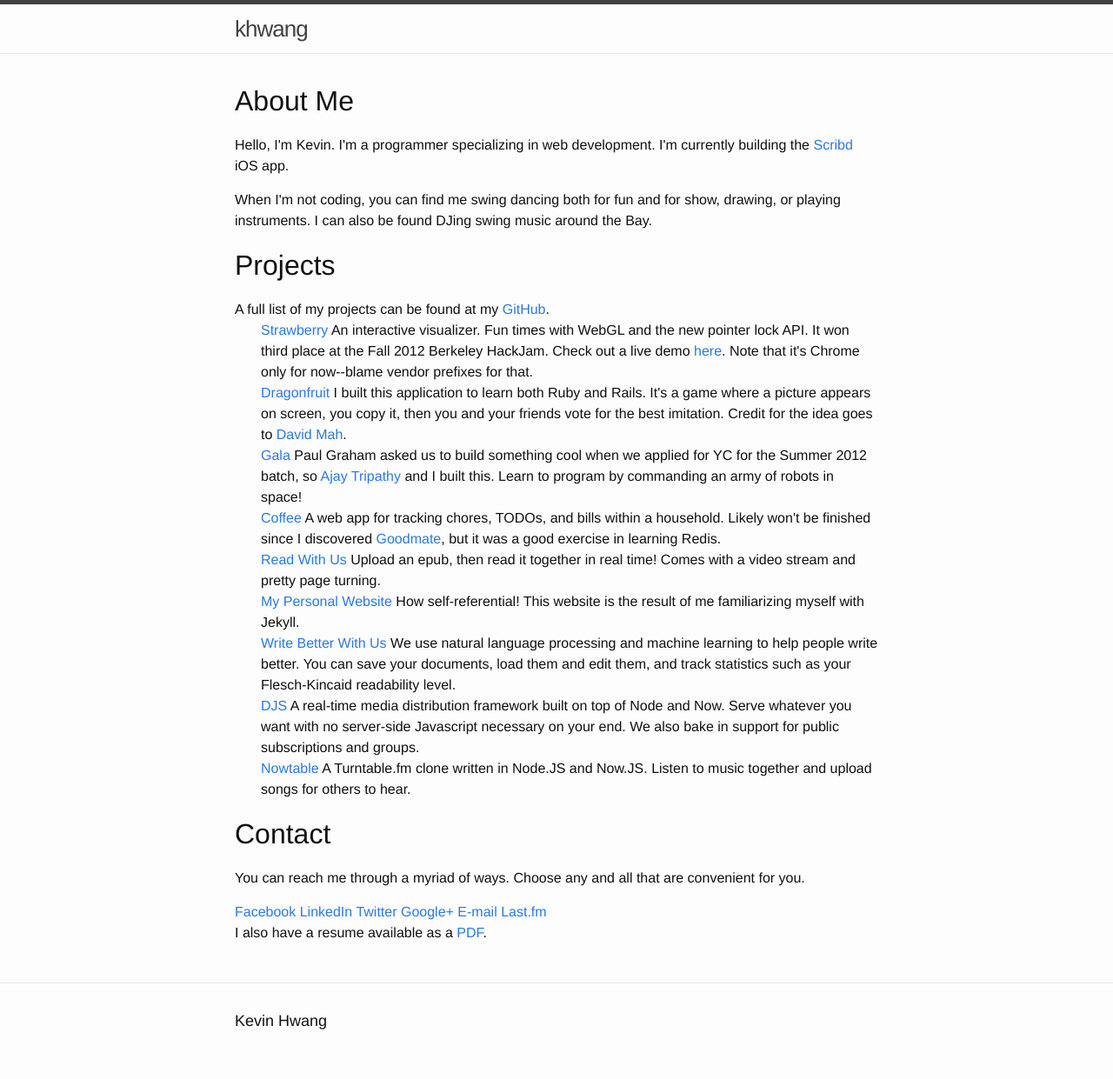
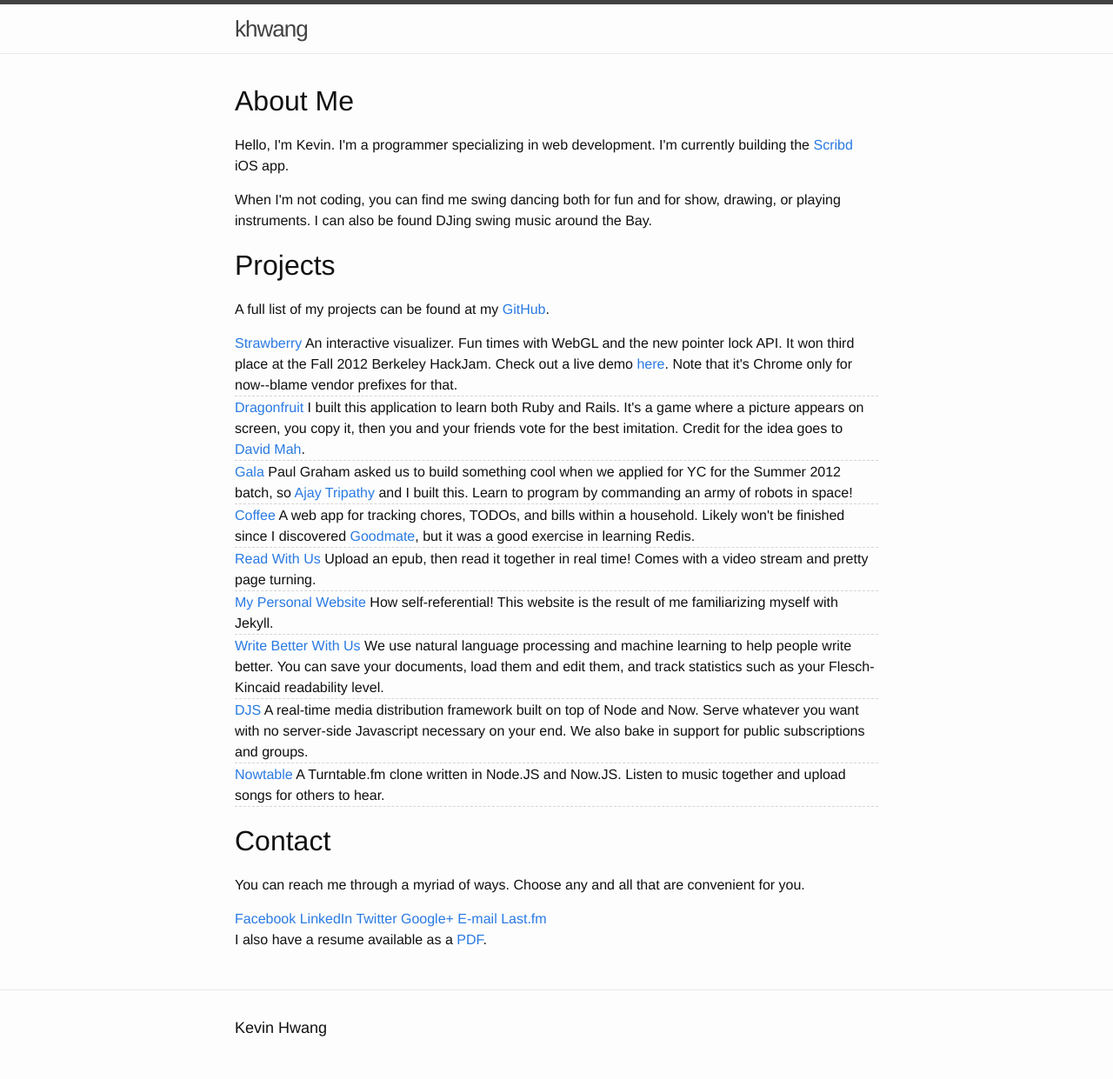
Before and after one commit to catherinemarvin/khwang.github.io, a Jekyll site: the page built from index.html, in a window 1280 px wide. Shown: the whole page at 87% size. Built offline with Jekyll 4.4.1, drawn with Linux system fonts in a browser that asks for light colours.

Commit message:
Clean up project structure

```diff
--- a/css/index.scss
+++ b/css/index.scss
@@ -1,6 +1,13 @@
 ---
 ---
 
-ul {
-   list-style: none;
+.projects {
+    ul {
+        list-style: none;
+        margin-left: 0px;
+    }
+    li {
+        border-bottom: 1px #d5d5d5 dashed;
+        margin-bottom: 1px;
+    }
 }
--- a/index.html
+++ b/index.html
@@ -9,9 +9,10 @@ layout: default
 
   <p>When I'm not coding, you can find me swing dancing both for fun and for show, drawing, or playing instruments. I can also be found DJing swing music around the Bay.</p>
 
+  <div class="projects">
     <h1>Projects</h1>
 
-  A full list of my projects can be found at my <a href="https://github.com/khwang">GitHub</a>.
+    <p>A full list of my projects can be found at my <a href="https://github.com/khwang">GitHub</a>.</p>
 
     <ul>
       {% for project in site.data.projects %}
@@ -21,6 +22,7 @@ layout: default
       </li>
       {% endfor %}
     </ul>
+  </div>
 
   <h1>Contact</h1>
 
```
Lines whose indentation alone changed are shown as unchanged.
